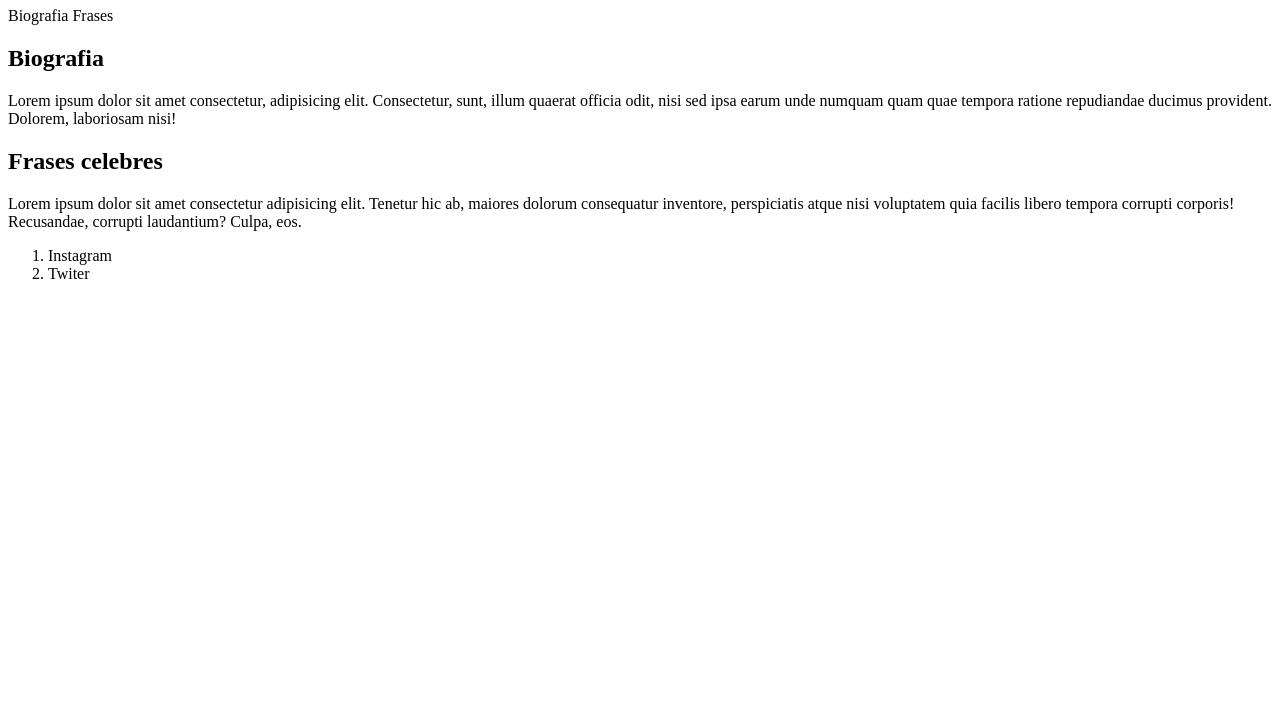
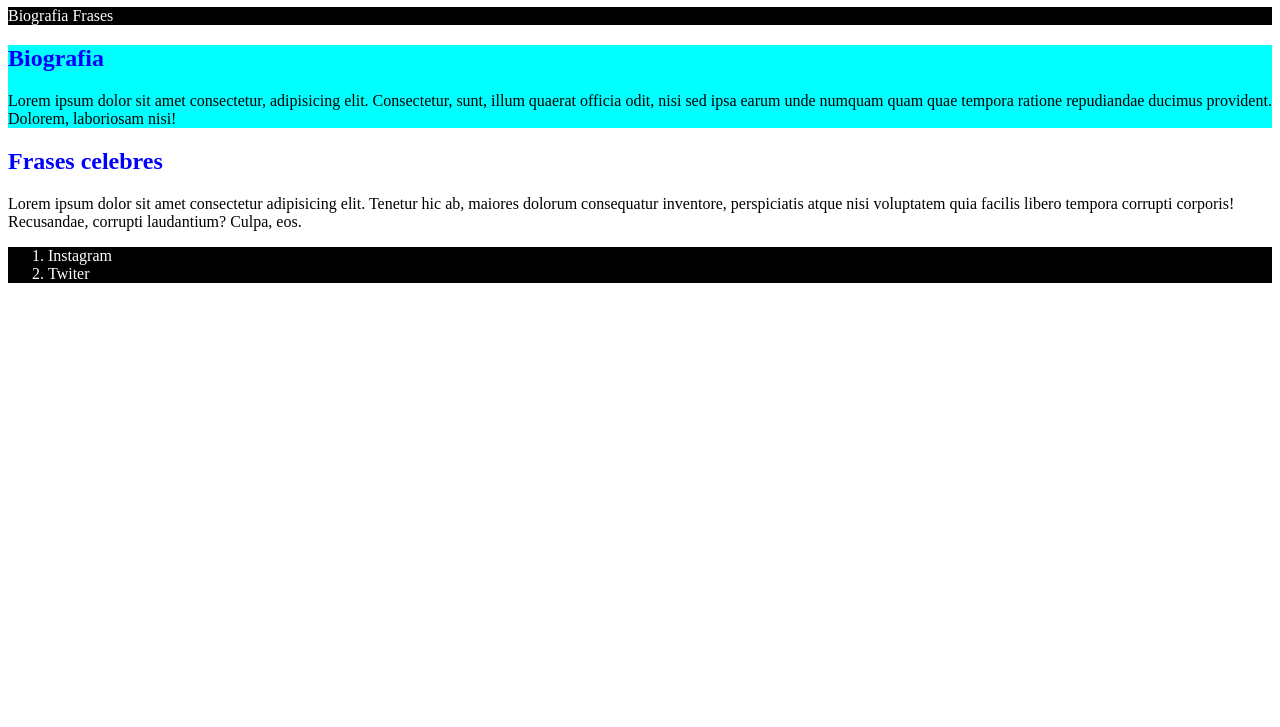
Before and after one commit to Ambar-Mica/informatica, a plain HTML site: page calasanz.html in a window 1280 px wide. Shown: the part 73-800 px from the top of the page. Drawn offline with Linux system fonts and the light colour scheme.

Commit message:
Add files via upload

```diff
--- a/calasanz.css
+++ b/calasanz.css
@@ -1,6 +1,16 @@
+/*Selector de etiqueta*/
 header h1{
     color:red;
 }
 h2{
     color:blue;
 }
+/*Selector de clase*/
+.oscuro{
+    background-color: black;
+    color: white;
+}
+/*Selector ID*/
+#Biografia{
+    background-color: aqua;
+}
--- a/calasanz.html
+++ b/calasanz.html
@@ -4,27 +4,27 @@
     <meta charset="UTF-8">
     <meta name="viewport" content="width=device-width, initial-scale=1.0">
     <title>Repaso</title>
-    <link rel="styleheets" href="./calasanz.css">
+    <link rel="stylesheet" href="./calasanz.css">
 </head>
 <body>
     <header>
         <h1> San Jose de Calasanz </h1>
     </header>
-    <nav>
+    <nav class="oscuro">
         <a> Biografia </a>
         <a> Frases </a>
     </nav>
     <main>
-        <section>
+        <section id="Biografia">
             <h2> Biografia </h2>
             <p> Lorem ipsum dolor sit amet consectetur, adipisicing elit. Consectetur, sunt, illum quaerat officia odit, nisi sed ipsa earum unde numquam quam quae tempora ratione repudiandae ducimus provident. Dolorem, laboriosam nisi!</p>
         </section>
-        <section>
+        <section id="Frases">
             <h2> Frases celebres </h2>
             <p> Lorem ipsum dolor sit amet consectetur adipisicing elit. Tenetur hic ab, maiores dolorum consequatur inventore, perspiciatis atque nisi voluptatem quia facilis libero tempora corrupti corporis! Recusandae, corrupti laudantium? Culpa, eos.</p>
         </section>
     </main>
-    <footer>
+    <footer class="oscuro">
         <ol>
             <li> Instagram </li>
             <li> Twiter </li>
```
